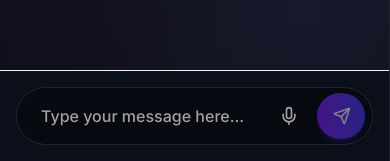
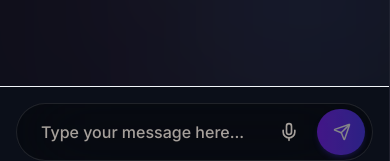
Before and after one commit to Jayanta2004/NeuraWell, a Next.js app in the folder frontend/: page / in a window 390 px wide. Shown: the part 683-844 px from the top of the page. Built offline with nearby package versions, Linux system fonts and the light colour scheme; no server answers.

Commit message:
made mobile responsive

```diff
--- a/frontend/src/components/ChatInterface.tsx
+++ b/frontend/src/components/ChatInterface.tsx
@@ -368,7 +368,7 @@ export default function ChatInterface({ onNewActionPlan, onMoodUpdate, onToggleS
       </div>
 
       {/* Input */}
-      <div className="sticky bottom-0 left-0 w-full bg-background border-t border-border/50 z-40 p-4 shrink-0">
+      <div className="sticky bottom-0 left-0 w-full bg-background border-t border-border/50 z-40 p-4 pb-0 mb-0 mt-auto shrink-0">
         <div className="relative flex items-center max-w-4xl mx-auto w-full">
           <input
             type="text"
```
